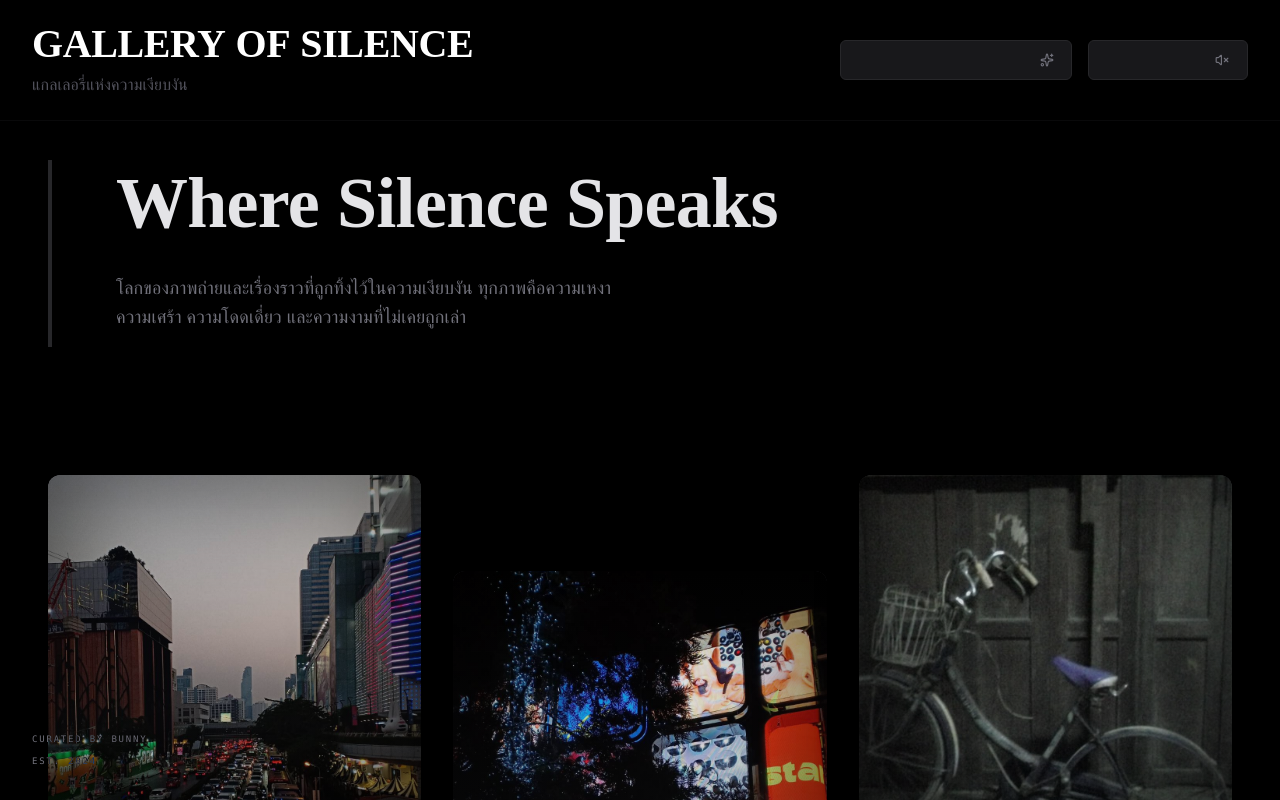
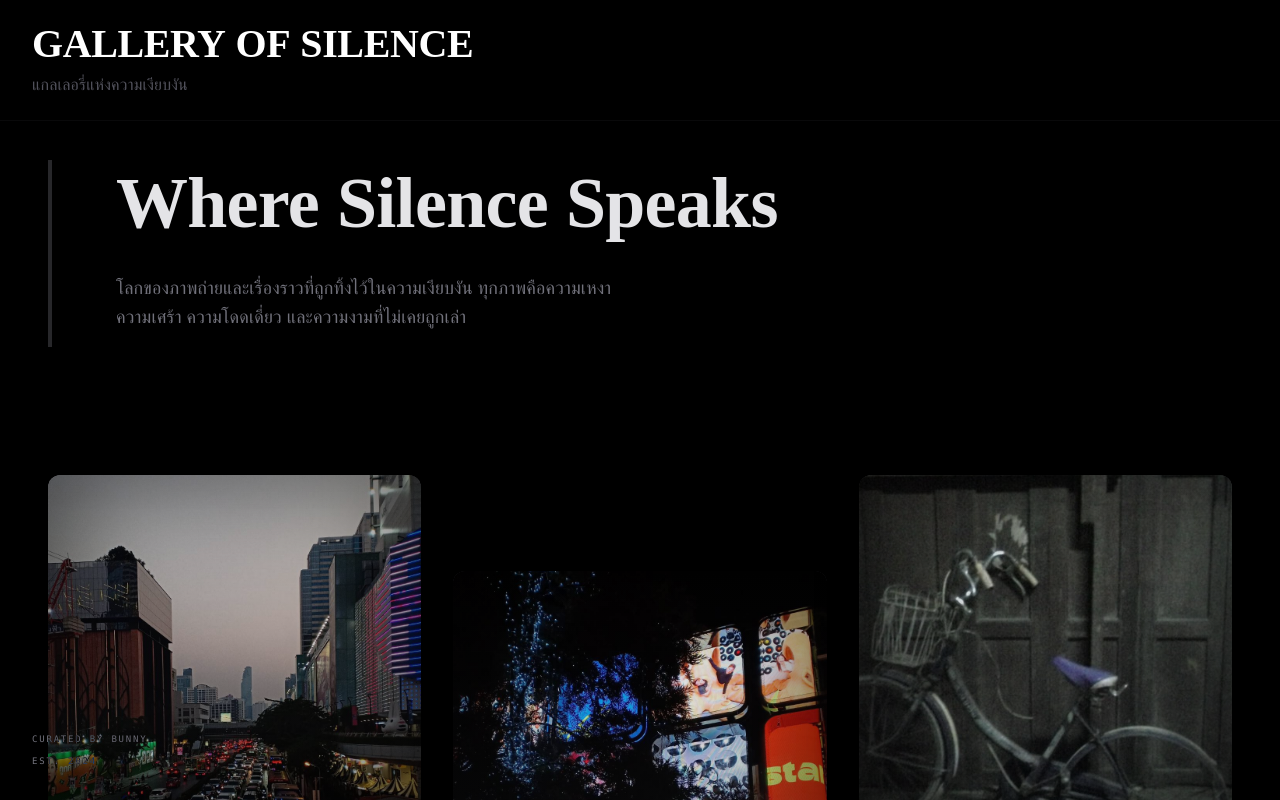
Before and after one commit to sutinnakorn159-lang/GallerySilence, a React (Vite) app: page / in a window 1280 px wide. Shown: the top 800 px of the page. Built offline with nearby package versions, Linux system fonts and the light colour scheme.

Commit message:
update_header

```diff
--- a/src/App.jsx
+++ b/src/App.jsx
@@ -302,24 +302,7 @@ const App = () => {
               </h1>
               <span className="text-xs md:text-base text-zinc-600 font-light italic select-none">แกลเลอรี่แห่งความเงียบงัน</span>
             </div>
-        <div className="flex flex-col md:flex-row items-end md:items-center gap-4 mt-6 md:mt-0">
-          <button
-            onClick={() => setShowCreateModal(true)}
-            className="group flex items-center gap-3 text-xs uppercase tracking-widest hover:text-white transition-colors"
-          >
-            <span className="opacity-0 group-hover:opacity-100 transition-opacity duration-500">Conjure Memory</span>
-            <Sparkles size={14} className="text-zinc-500 group-hover:text-white transition-colors"/>
-          </button>
-          <button
-            onClick={() => setIsAmbiencePlaying(!isAmbiencePlaying)}
-            className="group flex items-center gap-3 text-xs uppercase tracking-widest hover:text-white transition-colors"
-          >
-            <span className="opacity-0 group-hover:opacity-100 transition-opacity duration-500">
-              {isAmbiencePlaying ? 'Silence' : 'Ambience'}
-            </span>
-            {isAmbiencePlaying ? <Volume2 size={14} className="text-zinc-500 group-hover:text-white" /> : <VolumeX size={14} className="text-zinc-500 group-hover:text-white" />}
-          </button>
-        </div>
+            {/* ลบปุ่มออกแล้ว */}
           </nav>
 
       {/* Main Content */}
```
Lines whose indentation alone changed are shown as unchanged.
